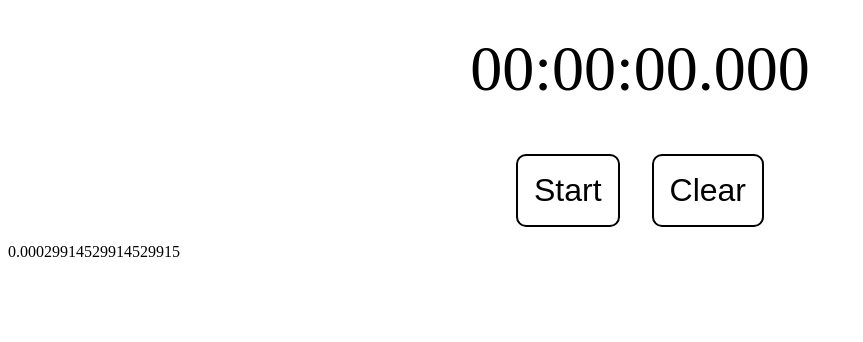
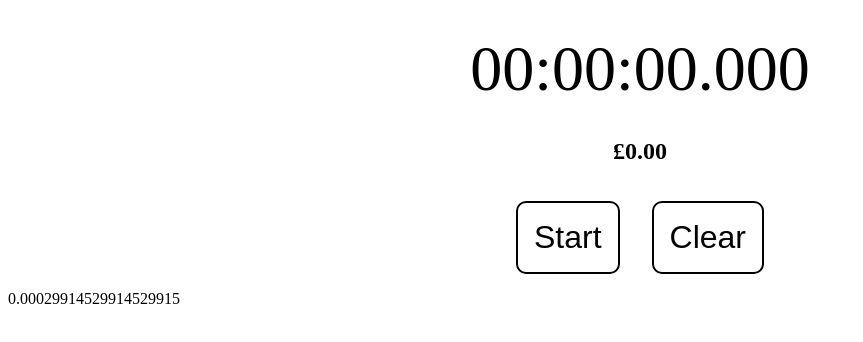
Before and after one commit to bpk68/true-meeting-cost, a Gatsby site: page / in a window 1280 px wide. Shown: the whole page, without its empty margins (0-863 px from the left). Built offline with nearby package versions, Linux system fonts and the light colour scheme; Gatsby itself is replaced by a stand-in of ours.

Commit message:
basics of working out a salary to the millisecond

```diff
--- a/src/components/Stopwatch.js
+++ b/src/components/Stopwatch.js
@@ -56,9 +56,25 @@ export const Stopwatch = () => {
     setRunning(false);
   };
 
+  const salary = 60000;
+  const days = 260;
+  const hours = 7.5;
+  const minutes = 60;
+  const seconds = 60;
+  const milliseconds = 1000;
+
   return (
     <div style={{ textAlign: 'center' }}>
       <Label>{time(lapse)}</Label>
+      <h2>
+        {new Intl.NumberFormat('en-GB', {
+          style: 'currency',
+          currency: 'GBP',
+        }).format(
+          (salary / days / hours / minutes / seconds / milliseconds) *
+            parseInt(lapse)
+        )}
+      </h2>
       <Button onClick={handleRunClick}>
         {running ? 'Stop' : 'Start'}
       </Button>
```
